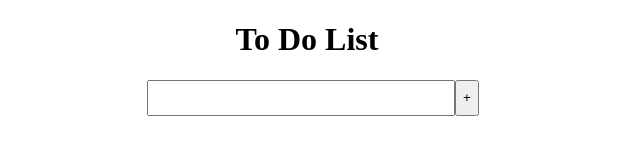
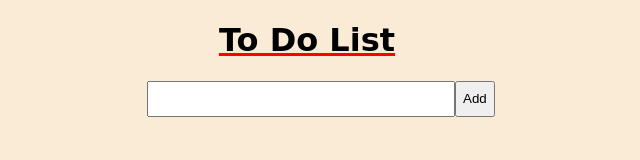
Before and after one commit to ShamillFazal/To-Do-List, a plain HTML site: page index.html in a window 1280 px wide. Shown: the whole page, without its empty margins (333-973 px from the left). Drawn offline with Linux system fonts and the light colour scheme.

Commit message:
added rudimentary styling

```diff
--- a/index.html
+++ b/index.html
@@ -10,7 +10,7 @@
 <body>
     <h1>To Do List</h1>
     <div class="container">
-    <input type="text" id="input"><button id="addToList">+</button>
+    <input type="text" id="input"><button id="addToList">Add</button>
     <div class="items" id="itemContainer"></div>
 </div>
 
--- a/style.css
+++ b/style.css
@@ -1,3 +1,7 @@
+*:root {
+    font-family: cursive;
+}
+
 .container {
     width: 360px;
 
@@ -6,6 +10,7 @@
 html, body {
     width: 50%;
     margin: 0 auto;
+    background-color: antiquewhite;
 
 }
 .itemContainer{
@@ -16,6 +21,7 @@ html, body {
 h1 {
     display: flex;
     justify-content: center;
+    text-decoration: underline red;
 }
 
 #input {
@@ -23,9 +29,15 @@ h1 {
     height: 30px;
     vertical-align: middle;
     justify-content: center;
+
 }
 
 #addToList {
     height: 36px;
     vertical-align: middle;
 }
+
+img {
+    height: 30px;
+    width: 30px;
+}
```
Also changed, not shown: SignIcon_generated.jpg (added).
